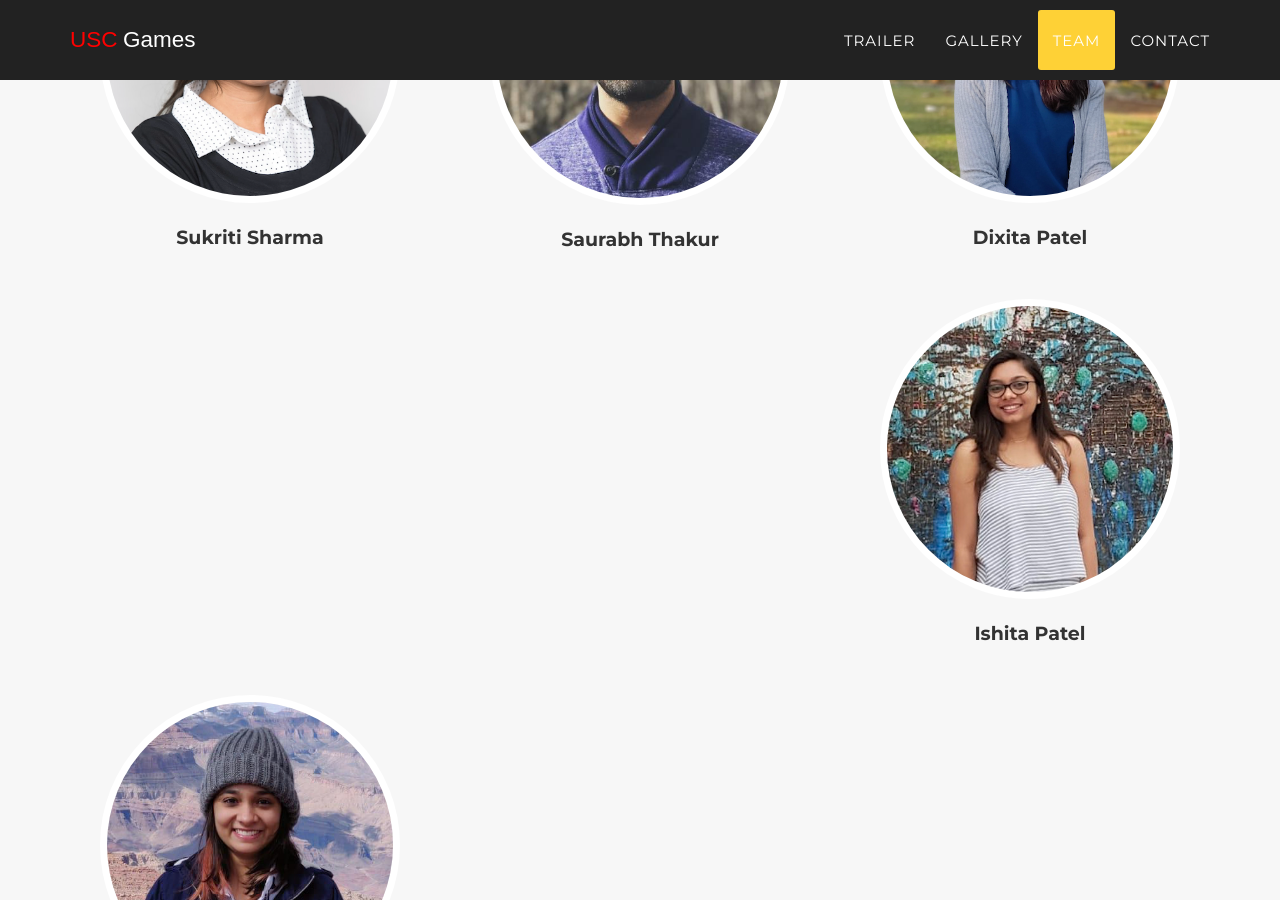
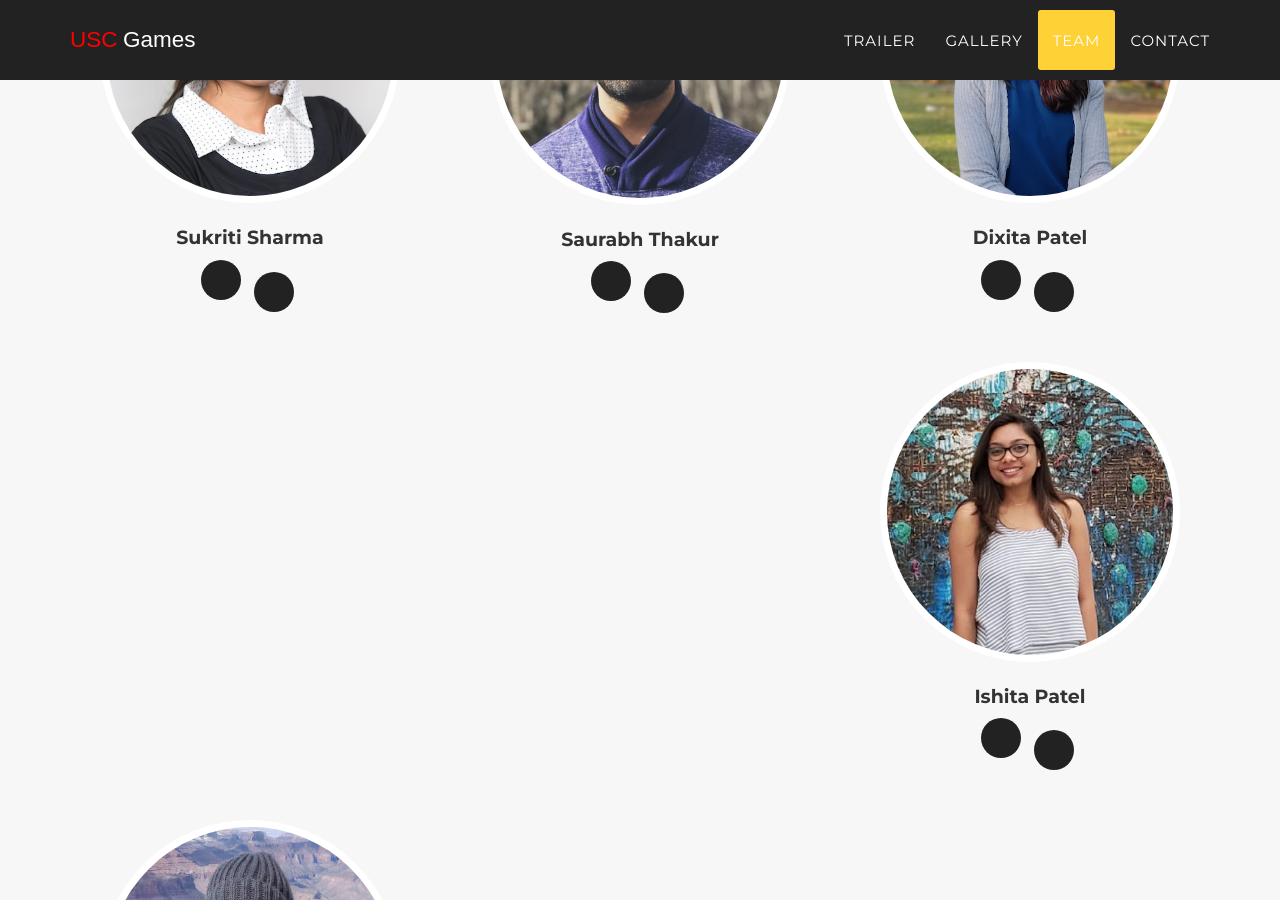
Before and after one commit to SmashVR/SmashVR.github.io, a Jekyll site: the page built from index.html, in a window 1280 px wide and 900 px high, scrolled down 3386 px. Built offline with Jekyll 4.4.1, drawn with Linux system fonts in a browser that asks for light colours; some web fonts are replaced.

Commit message:
Revert "Update team.html"
This reverts commit 35cd5c87acc812d99222a86dba33b591b71f8ea8.

```diff
--- a/_includes/team.html
+++ b/_includes/team.html
@@ -14,7 +14,16 @@
                         <img src="img/team/{{ member.pic }}.png" class="img-responsive img-circle" style="width: 300px;" alt="">
                         <h4>{{ member.name }}</h4>
                         <p class="text-muted">{{ member.position }}</p>
+                        <ul class="list-inline social-buttons">
+                            {% for network in member.social %}
+                            <li>
+                                <a href="{{ network.url }}">
+                                    <i class="fab fa-{{ network.title }}"></i>
+                                </a>
+                            </li>
+                            {% endfor %}
 
+                        </ul>
                     </div>
                 </div>
                 {% endfor %}
```
